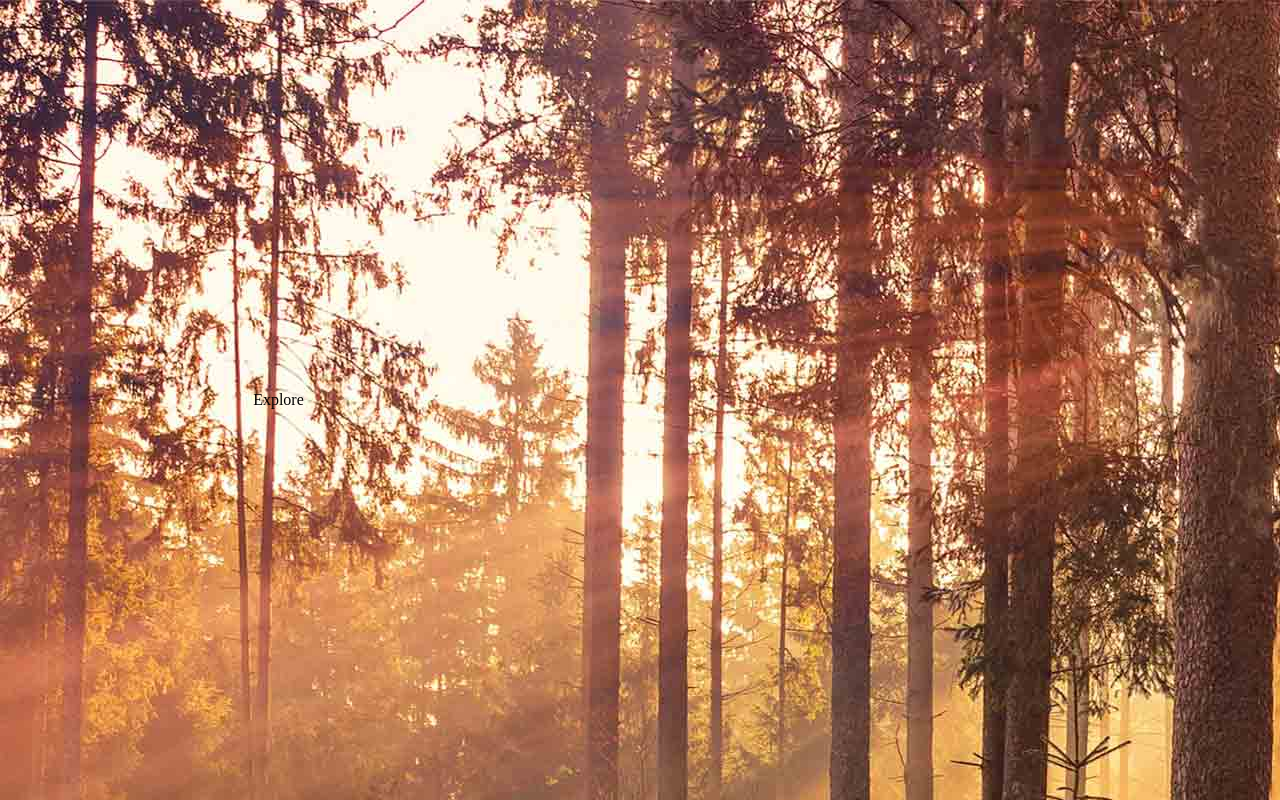
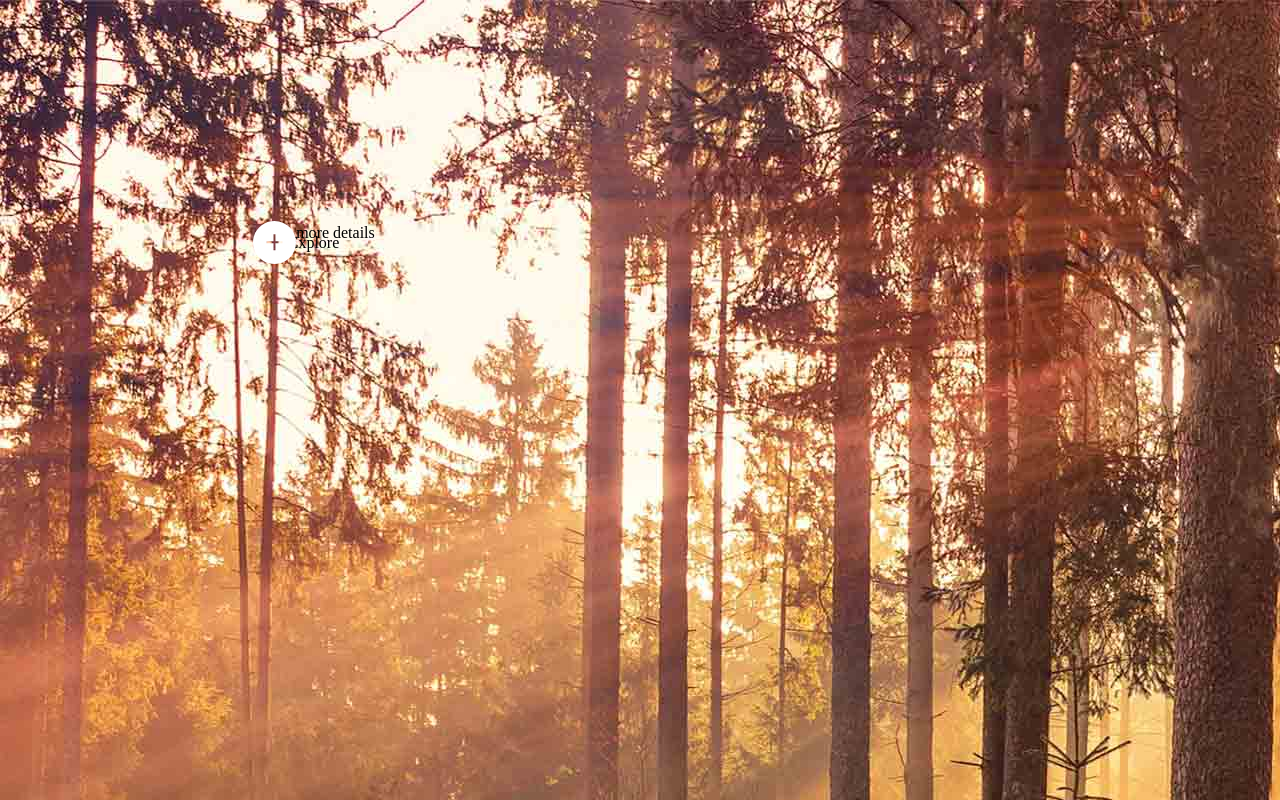
Before and after one commit to Optiq01/udundi-coding-challenge, a Vue app: page / in a window 1280 px wide. Built offline with nearby package versions, Linux system fonts and the light colour scheme.

Commit message:
added more info button

```diff
--- a/src/App.vue
+++ b/src/App.vue
@@ -5,7 +5,11 @@
   <section class="page bg-cover bg-center">
     <div class="sidebar bg-burgundy sm:w-[var(--tiny-2-3)] md:w-[var(--xSmall-2-4)] lg:w-[var(--loMed-1-5)] z-10"></div>
     <article class="titleArea z-20 w-full h-full">
-      <h1 class="title align-middle sm:text-[length:var(--text-ultraJumbotron-1)] md:text-[length:var(--text-ultraJumbotron-2)] text-white">Explore</h1>
+      <h1 class="title align-middle sm:text-[length:var(--text-ultraJumbotron-2)] md:text-[length:var(--text-ultraJumbotron-3)] text-white">Explore</h1>
+      <div class="plusBtnContainer gap-[var(--micro-1-3)]">
+        <img src="./assets/Plus.svg" class="sm:w-[var(--xTiny-1-3)]" />
+        <p class="align-center text-white sm:text-[length:var(--text-widget-3)] md:text-[length:var(--text-article-3)]">more details</p>
+      </div>
     </article>
   </section>
 </template>
@@ -29,13 +33,28 @@
     grid-area: 2/1/3/3;
     display: grid;
     grid-template-columns: var(--xTiny-2-4) auto 1fr;
-    grid-template-rows: auto, 1fr;
-    place-items: center;
+    grid-template-rows: auto 1fr;
     font-family: 'Prata', serif;
   }
 
   .title{
     grid-area: 1/2/2/3;
+    place-self: center;
+  }
+
+  .plusBtnContainer{
+    display: grid;
+    grid-area: 2/2/3/3;
+    justify-self: left;
+    align-self: start;
+    grid-template-columns: auto auto;
+  }
+
+  @media(min-width: 500px){
+    .plusBtnContainer{
+      grid-area: 1/2/2/3;
+      align-self: last baseline;
+    }
   }
 
   @media(min-width: 1014px){
```
